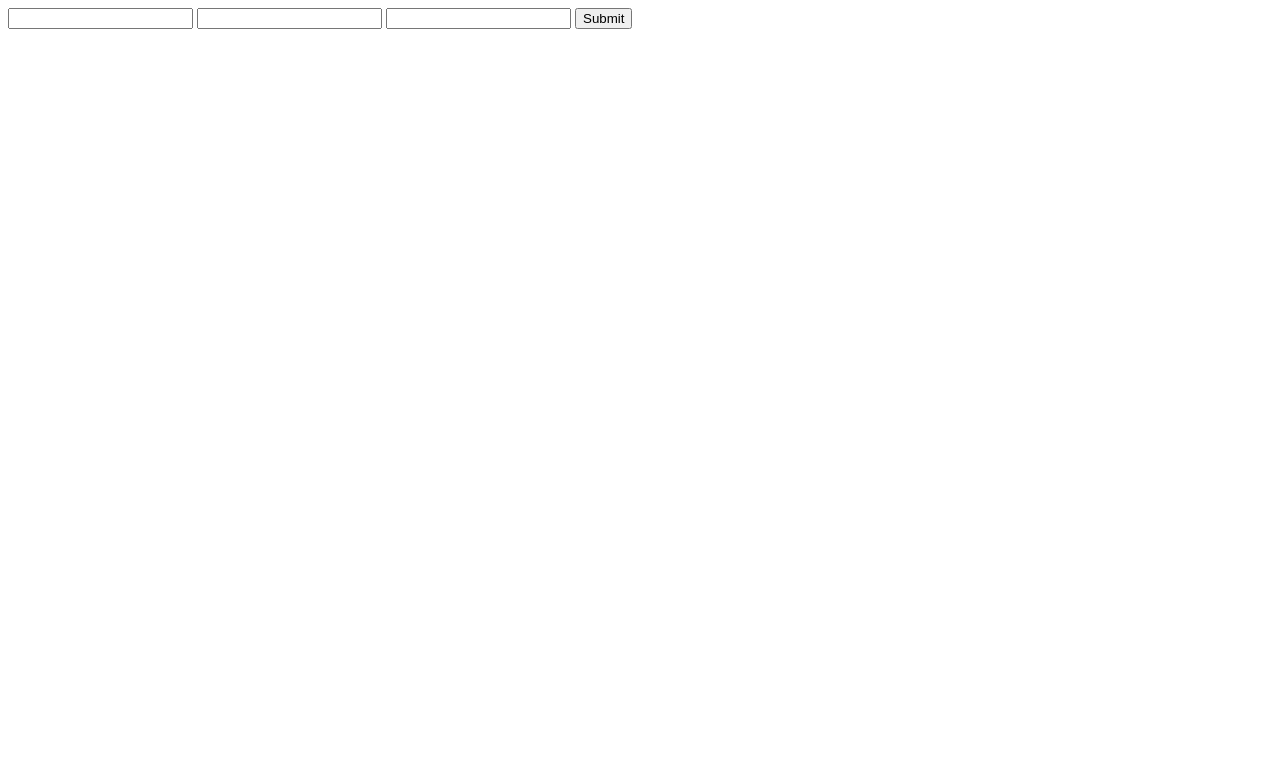
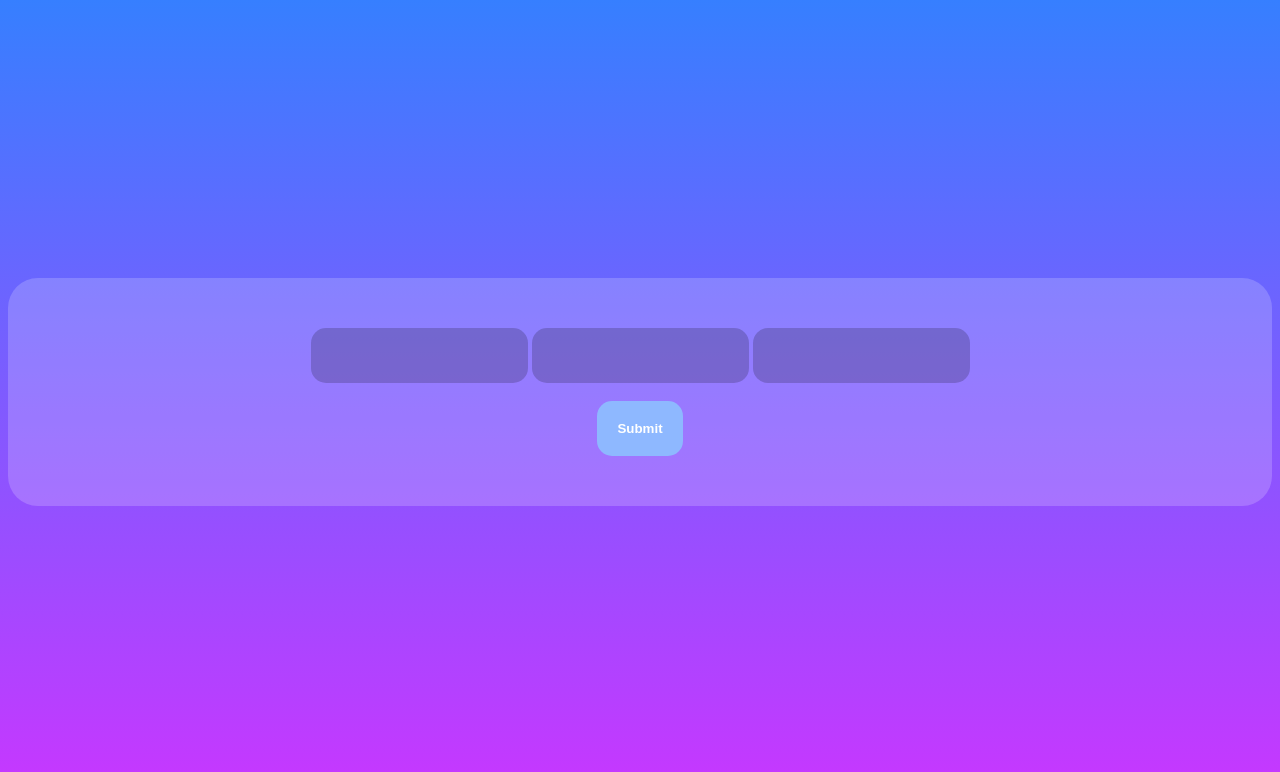
Before and after one commit to DJBonTV/Day-Calculator, a plain HTML site: page index.html in a window 1280 px wide. Drawn offline with Linux system fonts and the light colour scheme.

Commit message:
Added basic styling

```diff
--- a/index.html
+++ b/index.html
@@ -8,7 +8,9 @@
         <input title="day" type="text" id="day">
         <input title="month" type="text" id="month">
         <input title="year" type="text" id="year">
-        <input title="submit" type="submit" onclick="DateCal()">
+        <br>
+        <br>
+        <input class="submit" title="submit" type="submit" onclick="DateCal()">
     </form>
     <h2 class="hidden" id="solution">Monday</h2>
 </body>
--- a/style.css
+++ b/style.css
@@ -1,5 +1,44 @@
 body {
+    background-image: linear-gradient(#367fff, #c936ff);
+    overflow: hidden;
+    align-content: center;
+    text-align: center;
+}
 
+@media (prefers-color-scheme: dark) {
+    form {
+        background-color: #00000030;
+        padding: 50px;
+        border-radius: 30px;
+    }
+}
+
+@media (prefers-color-scheme: light) {
+    form {
+        background-color: #ffffff30;
+        padding: 50px;
+        border-radius: 30px;
+    }
+}
+
+input {
+    border: none;
+    border-radius: 15px;
+    background-color: #00000030;
+    padding: 20px;
+    color: #fff;
+    text-align: center;
+}
+
+.submit {
+    background-color: #8eb8ff;
+    font-weight: bold;
+    color: #fff;
+    transition: background-color 0.3s;
+}
+
+.submit:hover {
+    background-color: #e395ff;
 }
 
 .hidden {
```
